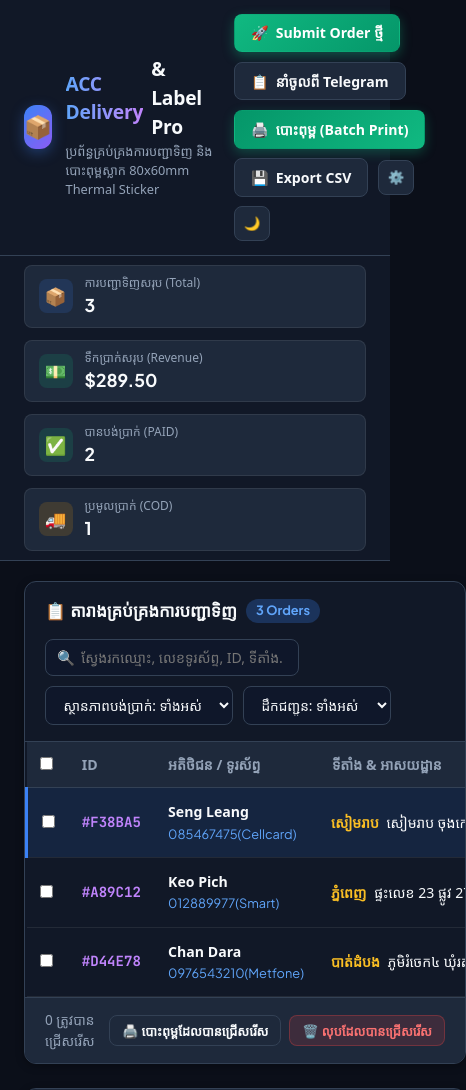
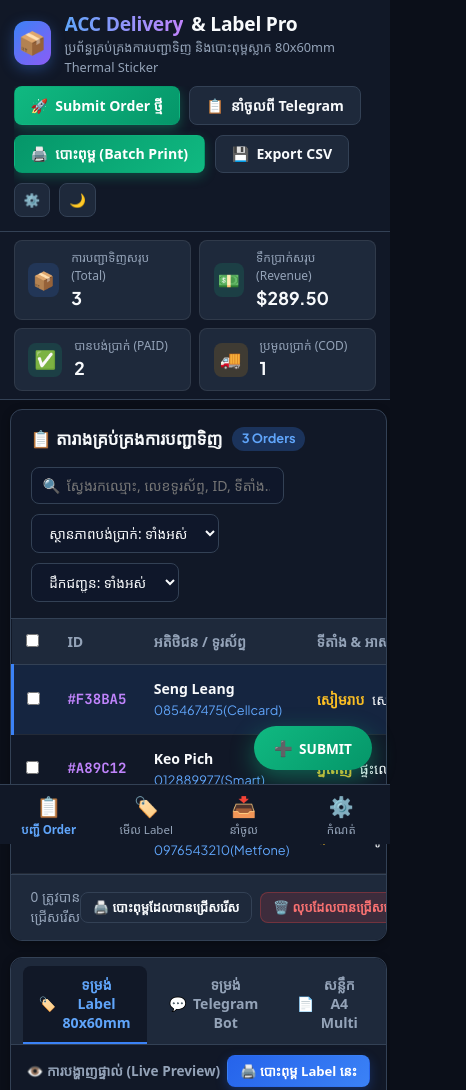
Before and after one commit to khychunras123/Lable, a website: page index.html in a window 390 px wide. Shown: the top 1090 px of the page, 466 px wide, since content can reach past the window. Drawn offline with Linux system fonts and the light colour scheme; no server answers; a web font is replaced by a local one.

Commit message:
Support 100% mobile responsiveness, PWA manifest, mobile navigation and all phone models

```diff
--- a/css/style.css
+++ b/css/style.css
@@ -1165,6 +1165,186 @@
   border-radius: 4px;
 }
 
+/* =========================================================================
+   MOBILE RESPONSIVE UI, BOTTOM NAVIGATION & FAB
+   ========================================================================= */
+.mobile-bottom-nav {
+  display: none;
+  position: fixed;
+  bottom: 0;
+  left: 0;
+  right: 0;
+  height: 60px;
+  background: var(--bg-secondary);
+  border-top: 1px solid var(--border);
+  z-index: 50;
+  justify-content: space-around;
+  align-items: center;
+  backdrop-filter: blur(12px);
+  padding-bottom: env(safe-area-inset-bottom);
+}
+
+.mobile-nav-item {
+  background: transparent;
+  border: none;
+  color: var(--text-muted);
+  display: flex;
+  flex-direction: column;
+  align-items: center;
+  justify-content: center;
+  gap: 2px;
+  font-size: 0.72rem;
+  font-family: var(--font-khmer);
+  cursor: pointer;
+  flex: 1;
+  height: 100%;
+}
+.mobile-nav-item.active {
+  color: #60a5fa;
+  font-weight: 700;
+}
+.mobile-nav-item .icon {
+  font-size: 1.25rem;
+}
+
+.mobile-fab {
+  display: none;
+  position: fixed;
+  bottom: 74px;
+  right: 18px;
+  background: linear-gradient(135deg, #10b981, #059669);
+  color: #ffffff;
+  border: none;
+  border-radius: 30px;
+  padding: 0.75rem 1.25rem;
+  font-family: var(--font-khmer);
+  font-size: 0.95rem;
+  font-weight: 800;
+  box-shadow: 0 8px 24px rgba(16, 185, 129, 0.45);
+  z-index: 45;
+  align-items: center;
+  gap: 0.4rem;
+  cursor: pointer;
+}
+.mobile-fab:active {
+  transform: scale(0.95);
+}
+
+@media (max-width: 900px) {
+  body {
+    padding-bottom: 70px;
+  }
+
+  .mobile-bottom-nav {
+    display: flex;
+  }
+
+  .mobile-fab {
+    display: flex;
+  }
+
+  .app-header {
+    padding: 0.6rem 0.85rem;
+  }
+
+  .header-container {
+    flex-direction: column;
+    align-items: stretch;
+    gap: 0.6rem;
+  }
+
+  .header-actions {
+    overflow-x: auto;
+    width: 100%;
+    padding-bottom: 4px;
+    scrollbar-width: none;
+    -webkit-overflow-scrolling: touch;
+  }
+  .header-actions::-webkit-scrollbar {
+    display: none;
+  }
+
+  .stats-strip {
+    padding: 0.5rem 0.85rem;
+  }
+
+  .stats-container {
+    grid-template-columns: repeat(2, 1fr);
+    gap: 0.5rem;
+  }
+
+  .main-wrapper {
+    padding: 0.6rem 0.6rem;
+    grid-template-columns: 1fr;
+    gap: 1rem;
+  }
+
+  .preview-panel {
+    position: static;
+  }
+
+  /* Responsive Thermal Label Scaling */
+  .thermal-label-container {
+    width: 100%;
+    max-width: 100%;
+    overflow: hidden;
+    display: flex;
+    flex-direction: column;
+    align-items: center;
+  }
+
+  .thermal-label {
+    width: 100% !important;
+    max-width: 360px !important;
+    height: auto !important;
+    aspect-ratio: 80 / 60 !important;
+    padding: 6px !important;
+  }
+
+  .label-cust-name {
+    font-size: 13px !important;
+  }
+  .label-cust-phone {
+    font-size: 11px !important;
+  }
+  .label-cust-location {
+    font-size: 13px !important;
+  }
+  .label-cust-address {
+    font-size: 10.5px !important;
+  }
+  .price-amount {
+    font-size: 14px !important;
+  }
+  .label-qr-code {
+    width: 54px !important;
+    height: 54px !important;
+  }
+
+  /* Full mobile touch friendly form inputs */
+  .form-grid {
+    grid-template-columns: 1fr !important;
+  }
+
+  .form-input, .form-textarea, .form-select {
+    font-size: 16px !important; /* Prevents auto-zoom in iOS Safari */
+    padding: 0.65rem 0.85rem !important;
+  }
+
+  /* Mobile Modals */
+  .modal-overlay {
+    padding: 0 !important;
+    align-items: flex-end !important;
+  }
+
+  .modal-box {
+    max-height: 92vh !important;
+    border-bottom-left-radius: 0 !important;
+    border-bottom-right-radius: 0 !important;
+    width: 100% !important;
+  }
+}
+
 /* Print Container (Hidden on normal screen, rendered for print) */
 #print-render-container {
   display: none;
--- a/index.html
+++ b/index.html
@@ -2,8 +2,13 @@
 <html lang="km" data-theme="dark">
 <head>
     <meta charset="UTF-8">
-    <meta name="viewport" content="width=device-width, initial-scale=1.0">
+    <meta name="viewport" content="width=device-width, initial-scale=1.0, maximum-scale=1.0, user-scalable=no, viewport-fit=cover">
+    <meta name="theme-color" content="#0b0f19">
+    <meta name="apple-mobile-web-app-capable" content="yes">
+    <meta name="apple-mobile-web-app-status-bar-style" content="black-translucent">
+    <meta name="apple-mobile-web-app-title" content="ACC Delivery">
     <title>ACC Store - ប្រព័ន្ធគ្រប់គ្រងការបញ្ជាទិញ និងបោះពុម្ពស្លាកដឹកជញ្ជូន 80x60mm</title>
+    <link rel="manifest" href="manifest.json">
     <link rel="stylesheet" href="css/style.css">
     <link rel="preconnect" href="https://fonts.googleapis.com">
     <link rel="preconnect" href="https://fonts.gstatic.com" crossorigin>
@@ -417,6 +422,33 @@
         </div>
     </div>
 
+    <!-- =========================================================================
+         MOBILE FLOATING ACTION BUTTON & BOTTOM NAVIGATION
+         ========================================================================= -->
+    <button class="mobile-fab no-print" onclick="openNewOrderModal()" title="Submit Order ថ្មី">
+        <span>➕</span>
+        <span style="font-size: 0.85rem; font-weight: 800;">SUBMIT</span>
+    </button>
+
+    <nav class="mobile-bottom-nav no-print">
+        <button class="mobile-nav-item active" onclick="switchMobileView('orders')">
+            <span class="icon">📋</span>
+            <span>បញ្ជី Order</span>
+        </button>
+        <button class="mobile-nav-item" onclick="switchMobileView('preview')">
+            <span class="icon">🏷️</span>
+            <span>មើល Label</span>
+        </button>
+        <button class="mobile-nav-item" onclick="openTelegramParserModal()">
+            <span class="icon">📥</span>
+            <span>នាំចូល</span>
+        </button>
+        <button class="mobile-nav-item" onclick="openSettingsModal()">
+            <span class="icon">⚙️</span>
+            <span>កំណត់</span>
+        </button>
+    </nav>
+
     <!-- Hidden Print Target (Activated only during window.print()) -->
     <div id="print-render-container"></div>
 
--- a/js/app.js
+++ b/js/app.js
@@ -1259,3 +1259,20 @@
         .replace(/"/g, "&quot;")
         .replace(/'/g, "&#039;");
 }
+
+// Mobile View Switcher
+function switchMobileView(view) {
+    const tablePanel = document.querySelector(".table-panel");
+    const previewPanel = document.querySelector(".preview-panel");
+    const navItems = document.querySelectorAll(".mobile-nav-item");
+
+    navItems.forEach(item => item.classList.remove("active"));
+
+    if (view === "orders") {
+        if (tablePanel) tablePanel.scrollIntoView({ behavior: "smooth" });
+        if (navItems[0]) navItems[0].classList.add("active");
+    } else if (view === "preview") {
+        if (previewPanel) previewPanel.scrollIntoView({ behavior: "smooth" });
+        if (navItems[1]) navItems[1].classList.add("active");
+    }
+}
```
Also changed, not shown: manifest.json (added).
